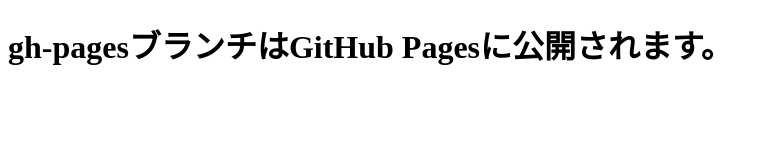
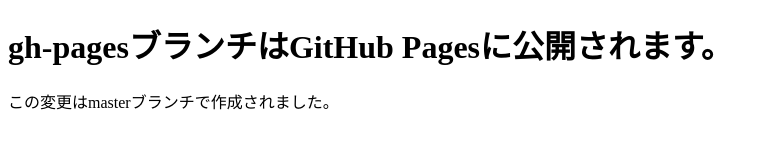
Before and after one commit to sano-suguru/git-study, a plain HTML site: page index.html in a window 1280 px wide. Shown: the whole page, without its empty margins (0-768 px from the left). Drawn offline with Linux system fonts and the light colour scheme.

Commit message:
段落を追加

```diff
--- a/index.html
+++ b/index.html
@@ -8,6 +8,7 @@
 
 <body>
   <h1>gh-pagesブランチはGitHub Pagesに公開されます。</h1>
+  <p>この変更はmasterブランチで作成されました。</p>
 </body>
 
 </html>
```
